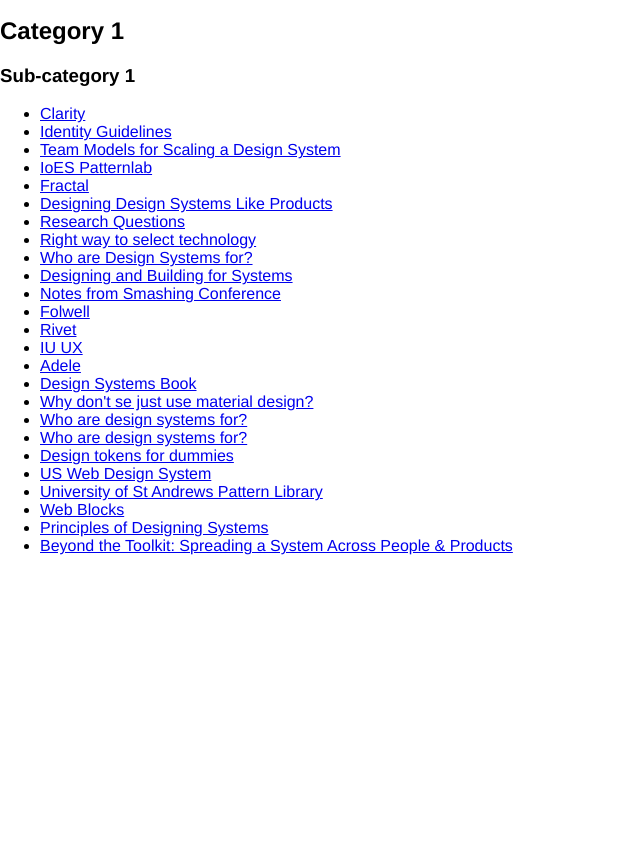
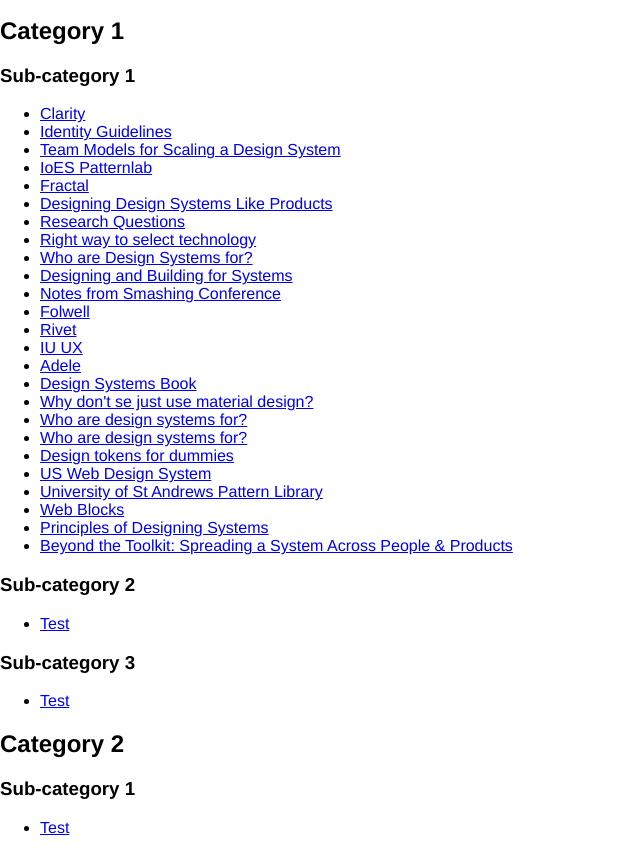
Before and after one commit to ucla-ux/starterkit, a website: page resources.html in a window 1280 px wide. Shown: the part 101-954 px from the top of the page, without its empty margins (0-640 px from the left). Before the commit the page ends 800 px from the top, so only its background shows below. Drawn offline with Linux system fonts and the light colour scheme.

Commit message:
Update resources.html

```diff
--- a/resources.html
+++ b/resources.html
@@ -11,6 +11,7 @@
 <body>
   <h1>Design System Resources</h1>
   <p>A collection of resources for UCLA's design system</p>
+  <div class="category">
     <h2>Category 1</h2>
     <h3>Sub-category 1</h3>
     <ul>
@@ -40,6 +41,21 @@
       <li><a href="https://medium.com/eightshapes-llc/principles-of-designing-systems-294ee45dcf81">Principles of Designing Systems</a></li>
       <li><a href="https://www.clarityconf.com/session/beyond-the-toolkit-spreading-a-system-across-people-products">Beyond the Toolkit: Spreading a System Across People & Products</a></li>
     </ul>
-
+    <h3>Sub-category 2</h3>
+    <ul>
+      <li><a href="#">Test</a></li>
+    </ul>
+    <h3>Sub-category 3</h3>
+    <ul>
+      <li><a href="#">Test</a></li>
+    </ul>
+  </div>
+  <div class="category">
+    <h2>Category 2</h2>
+    <h3>Sub-category 1</h3>
+    <ul>
+      <li><a href="#">Test</a></li>
+    </ul>
+  </div>
 </body>
 </html>
```
Lines whose indentation alone changed are shown as unchanged.
